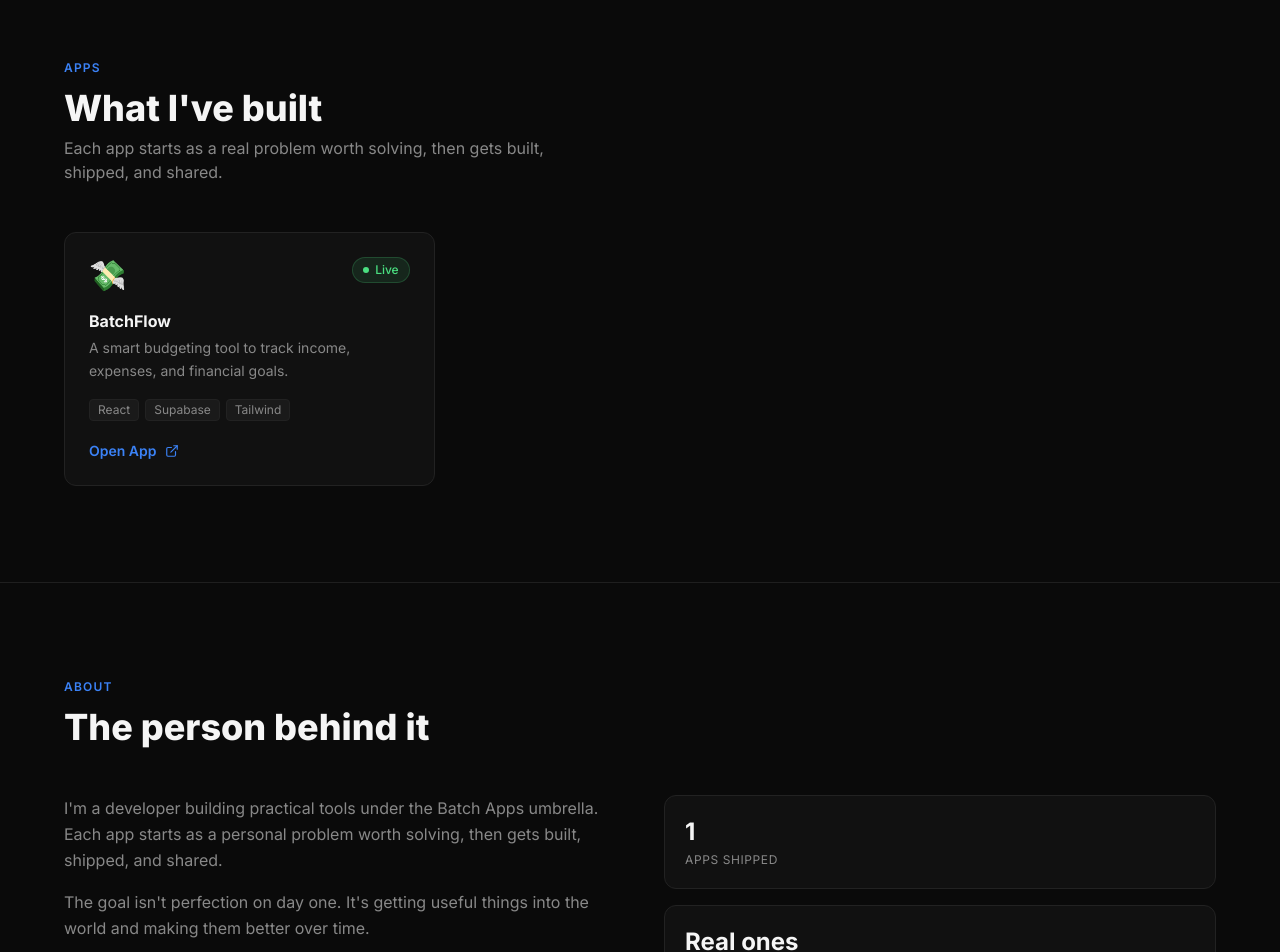
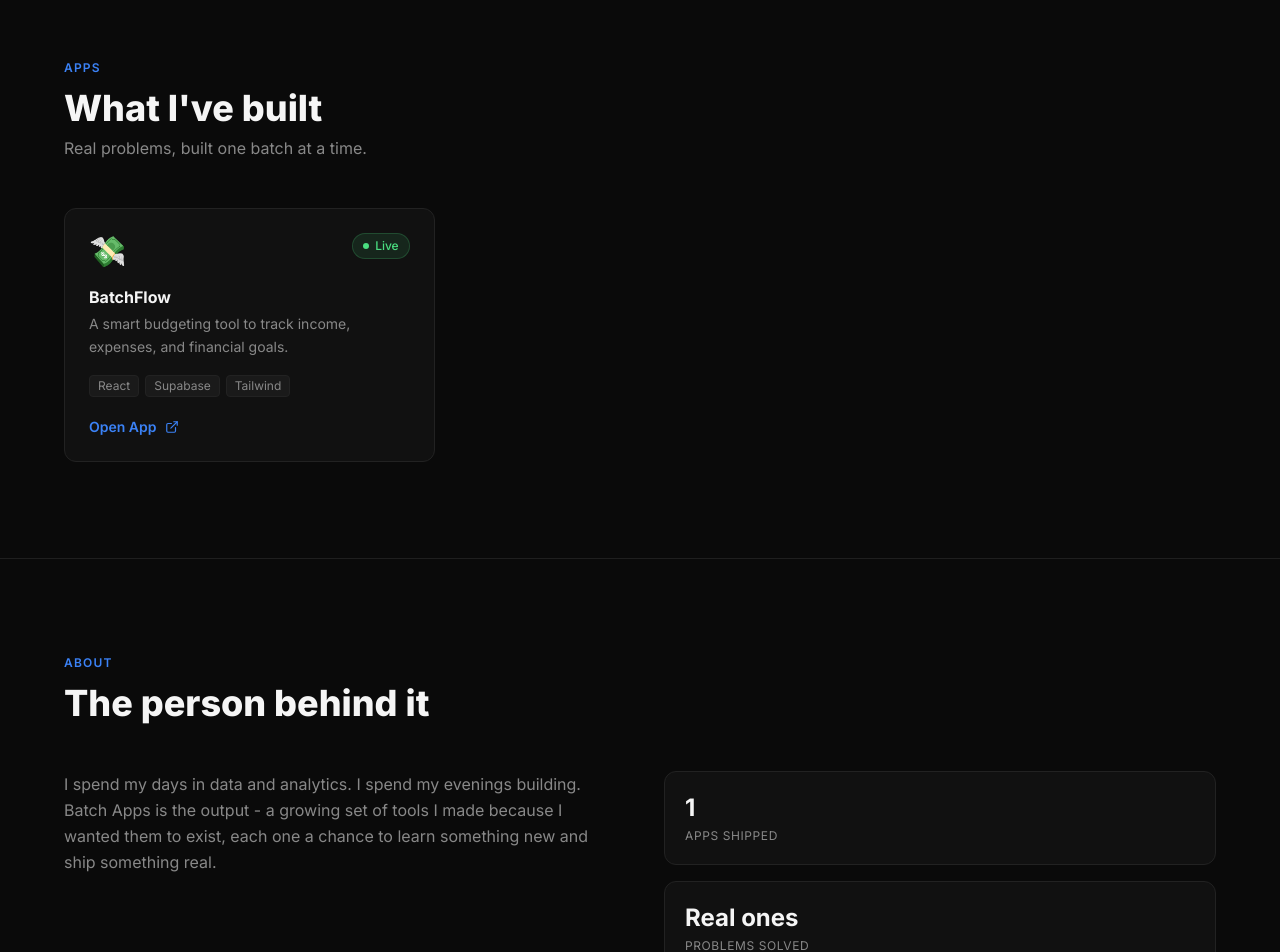
Before and after one commit to Batch00/batch-apps-home, a React (Vite) app: page / in a window 1280 px wide. Shown: the part 900-1852 px from the top of the page. Built offline with nearby package versions, Linux system fonts and the light colour scheme.

Commit message:
new about section

```diff
--- a/src/components/About.jsx
+++ b/src/components/About.jsx
@@ -23,12 +23,10 @@ export default function About() {
           <div className="grid grid-cols-1 md:grid-cols-2 gap-12 items-start">
             {/* Bio */}
             <div>
-              <p className="text-[#888888] leading-relaxed text-base mb-4">
-                I&apos;m a developer building practical tools under the Batch Apps umbrella.
-                Each app starts as a personal problem worth solving, then gets built, shipped, and shared.
-              </p>
               <p className="text-[#888888] leading-relaxed text-base">
-                The goal isn&apos;t perfection on day one. It&apos;s getting useful things into the world and making them better over time.
+                I spend my days in data and analytics. I spend my evenings building. Batch Apps
+                is the output - a growing set of tools I made because I wanted them to exist,
+                each one a chance to learn something new and ship something real.
               </p>
             </div>
 
--- a/src/components/AppsGrid.jsx
+++ b/src/components/AppsGrid.jsx
@@ -16,7 +16,7 @@ export default function AppsGrid() {
             What I&apos;ve built
           </h2>
           <p className="text-[#888888] mb-12 max-w-lg">
-            Each app starts as a real problem worth solving, then gets built, shipped, and shared.
+            Real problems, built one batch at a time.
           </p>
 
           <div className="grid grid-cols-1 sm:grid-cols-2 lg:grid-cols-3 gap-5">
```
